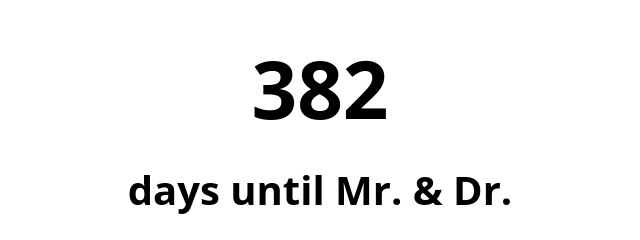
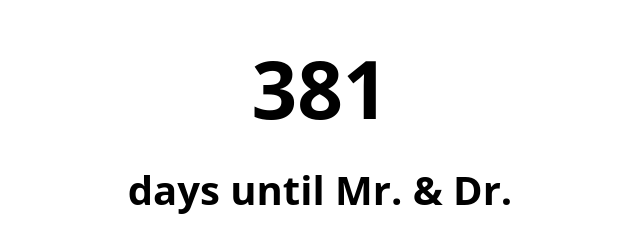
Before and after one commit to zwalsh/wedding-countdown, a plain HTML site: page src/index.html in a window 1280 px wide. Shown: the part 222-462 px from the top of the page, 320-960 px from the left. Drawn offline with Linux system fonts and the light colour scheme.

Commit message:
date calc

```diff
--- a/src/js/script.js
+++ b/src/js/script.js
@@ -0,0 +1,16 @@
+document.addEventListener('DOMContentLoaded', function() {
+  // Specify the target date
+  const targetDate = new Date('2024-06-22');
+
+  // Get the current date
+  const currentDate = new Date();
+
+  // Calculate the time difference in milliseconds
+  const timeDiff = targetDate.getTime() - currentDate.getTime();
+
+  // Convert milliseconds to days
+  const daysUntilTargetDate = Math.ceil(timeDiff / (1000 * 3600 * 24));
+
+  // Set the number of days as the innerHTML of the element with id "day-count"
+  document.getElementById('day-count').innerHTML = daysUntilTargetDate;
+});
```
Also changed, not shown: src/index.html (+1 -1 lines).
